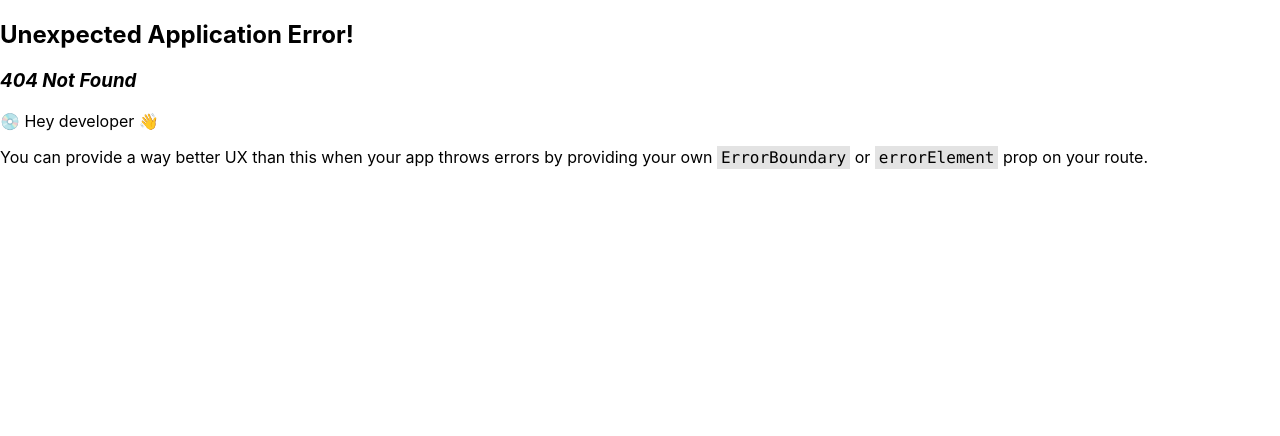
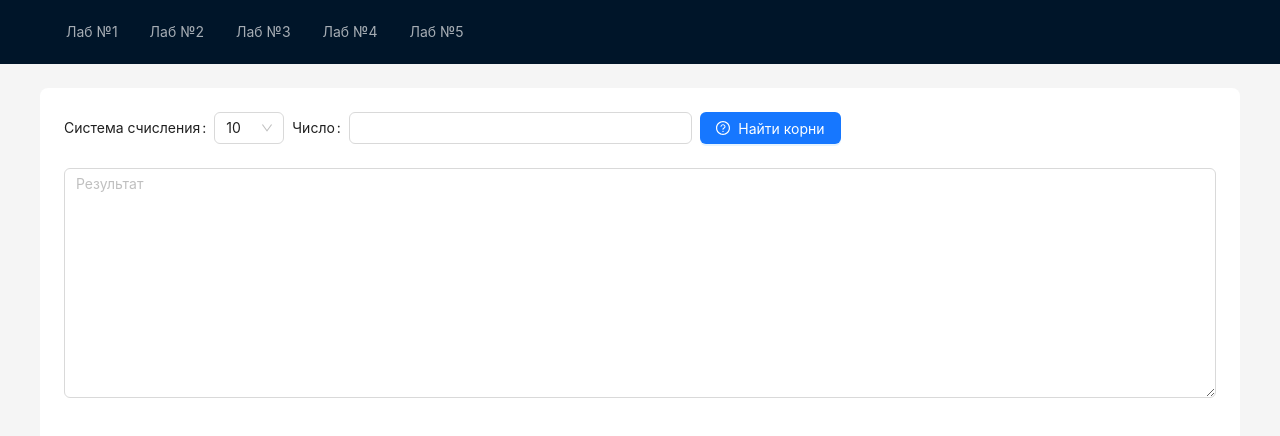
Before and after one commit to SugawaraKoushi/ib-client-app, a React (Create React App) app: page /lab5 in a window 1280 px wide. Before the commit this address had no page. Shown: the top 436 px of the page. Built offline with nearby package versions, Linux system fonts and the light colour scheme.

Commit message:
Add lab5 primitive roots

```diff
--- a/src/components/Lab4.jsx
+++ b/src/components/Lab4.jsx
@@ -73,7 +73,24 @@ const Lab4 = () => {
             }
 
             const response = await axios.get(url, { params });
-            form.setFieldValue("result", response.data.toString());
+            const data = response.data;
+            let text;
+
+            if (test < 4) {
+                if (data.numberType < 0) {
+                    text = `Число составное, затраченное время: ${data.seconds} сек.`;
+                } else if (data.numberType === 0) {
+                    text = `Число является числом Карлмайкла, затраченное время: ${data.seconds} сек.`;
+                } else if (data.numberType > 0 || test < 3) {
+                    text = `Число вероятно простое, затраченное время: ${data.seconds} сек.`;
+                } else {
+                    text = `Число простое, затраченное время: ${data.seconds} сек.`;
+                }
+
+                form.setFieldValue("result", text);
+            } else {
+                form.setFieldValue("result", response.data);
+            }
         } catch (error) {
             console.log(error);
         } finally {
--- /dev/null
+++ b/src/components/Lab5.jsx
@@ -0,0 +1,149 @@
+import { Button, Flex, Form, Input, Select, Space } from "antd";
+import { useState } from "react";
+import { QuestionCircleOutlined } from "@ant-design/icons";
+import "./index.css";
+import { useForm } from "antd/es/form/Form";
+import axios from "axios";
+
+const Lab5 = () => {
+    const { TextArea } = Input;
+    const [form] = useForm();
+    const [system, setSystem] = useState(2);
+    const [loading, setLoading] = useState(false);
+    const systems = [
+        { value: 2, label: 2 },
+        {
+            value: 10,
+            label: 10,
+        },
+        {
+            value: 16,
+            label: 16,
+        },
+    ];
+
+    const handleNumeralSystemChange = (value) => {
+        setSystem(value);
+    };
+
+    const handleGetRoots = async () => {
+        try {
+            setLoading(true);
+            const values = await form.validateFields();
+            const url = "/lab5/primitive-roots/get-roots";
+            const params = {
+                type: values.system,
+                value: values.value,
+            };
+            const response = await axios.get(url, { params });
+            const data = response.data;
+            const result = `Корни: ${data.roots.join(
+                ", "
+            )}\nЗатрачено времени: ${data.seconds} с.`;
+            form.setFieldValue("result", result);
+        } catch (error) {
+            console.log(error);
+        } finally {
+            setLoading(false);
+        }
+    };
+
+    const binaryValidate = (_, value) => {
+        const regex = /^[0-1]+$/;
+
+        if (!regex.test(value)) {
+            return Promise.reject(new Error("Введите 2-ричное число"));
+        }
+
+        return Promise.resolve();
+    };
+
+    const decimalValidate = (_, value) => {
+        const regex = /^[\d]+$/;
+
+        if (!regex.test(value)) {
+            return Promise.reject(new Error("Введите 10-ричное число"));
+        }
+
+        return Promise.resolve();
+    };
+
+    const hexadecimalValidate = (_, value) => {
+        const regex = /^[\dA-Fa-f]+$/;
+
+        if (!regex.test(value)) {
+            return Promise.reject(new Error("Введите 16-ричное число"));
+        }
+
+        return Promise.resolve();
+    };
+
+    return (
+        <Form form={form} name="lab4" style={{ width: "100%" }}>
+            <Flex style={{ width: "100%" }}>
+                <Space>
+                    <Form.Item
+                        name="system"
+                        label="Система счисления"
+                        initialValue={10}
+                    >
+                        <Select
+                            style={{ width: "70px" }}
+                            options={systems}
+                            onChange={handleNumeralSystemChange}
+                        />
+                    </Form.Item>
+                    <Form.Item
+                        style={{ width: "400px" }}
+                        name="value"
+                        label="Число"
+                        rules={[
+                            {
+                                validator: (_, value) => {
+                                    switch (system) {
+                                        case 2:
+                                            return binaryValidate(_, value);
+                                        case 10:
+                                            return decimalValidate(_, value);
+                                        case 16:
+                                            return hexadecimalValidate(
+                                                _,
+                                                value
+                                            );
+                                        default:
+                                            return;
+                                    }
+                                },
+                            },
+                        ]}
+                    >
+                        <Input />
+                    </Form.Item>
+                    <Form.Item>
+                        <Button
+                            color="primary"
+                            variant="solid"
+                            icon={<QuestionCircleOutlined />}
+                            onClick={handleGetRoots}
+                            loading={loading}
+                        >
+                            Найти корни
+                        </Button>
+                    </Form.Item>
+                </Space>
+            </Flex>
+            <Flex
+                gap="small"
+                style={{ minWidth: "100%" }}
+                align="center"
+                justify="space-between"
+            >
+                <Form.Item name="result" style={{ width: "100%" }}>
+                    <TextArea placeholder="Результат" rows={10} readOnly />
+                </Form.Item>
+            </Flex>
+        </Form>
+    );
+};
+
+export default Lab5;
--- a/src/components/Root.jsx
+++ b/src/components/Root.jsx
@@ -19,6 +19,10 @@ const Root = () => {
         {
             key: "/lab4",
             label: <Link to="/lab4">Лаб №4</Link>
+        },
+        {
+            key: "/lab5",
+            label: <Link to="/lab5">Лаб №5</Link>
         }
     ];
 
--- a/src/index.jsx
+++ b/src/index.jsx
@@ -3,11 +3,13 @@ import ReactDOM from "react-dom/client";
 import { createBrowserRouter, RouterProvider } from "react-router";
 import axios from "axios";
 import Root from "./components/Root";
+import "./index.css";
 import Lab1 from "./components/Lab1";
-import "./index.css";
 import Lab2 from "./components/Lab2";
 import Lab3 from "./components/Lab3";
 import Lab4 from "./components/Lab4";
+import Lab5 from "./components/Lab5";
+
 
 axios.defaults.baseURL = "http://localhost:8080/api";
 
@@ -22,6 +24,7 @@ const router = createBrowserRouter([
             { path: "/lab2", element: <Lab2 /> },
             { path: "/lab3", element: <Lab3 /> },
             { path: "/lab4", element: <Lab4 /> },
+            { path: "/lab5", element: <Lab5 /> },
         ],
     },
 ]);
```
